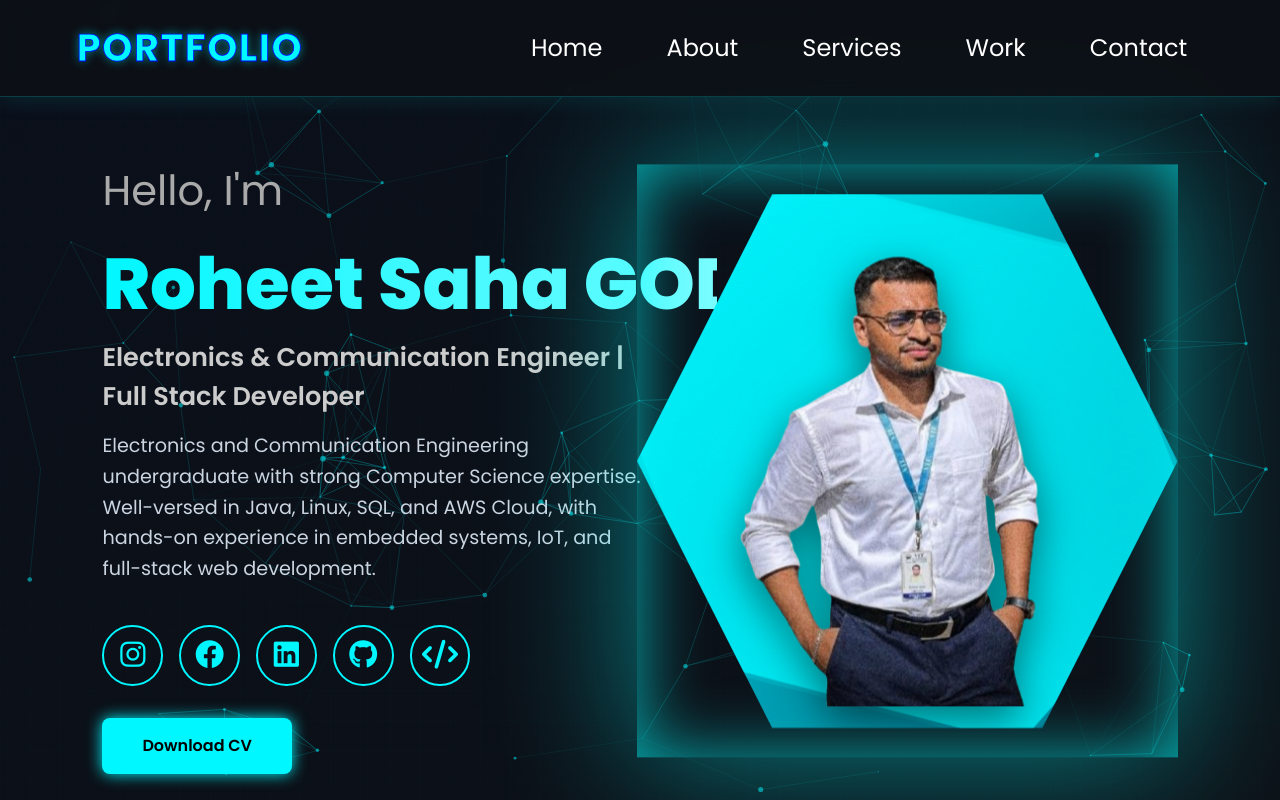
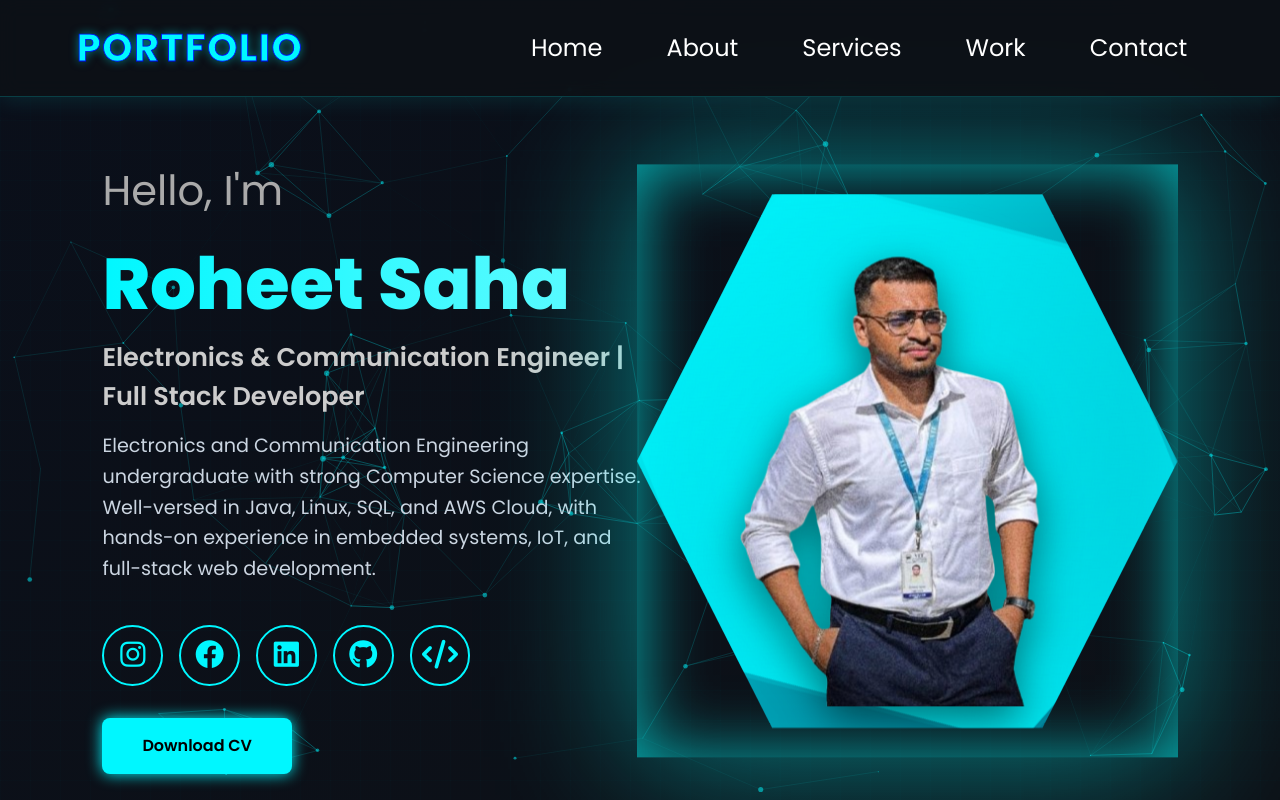
Before and after one commit to RoheetSaha007/Portfolio_Roheet_new, a Next.js app: page / in a window 1280 px wide. Shown: the top 800 px of the page. Built offline with nearby package versions, Linux system fonts and the light colour scheme.

Commit message:
Changin my name again

```diff
--- a/app/page.tsx
+++ b/app/page.tsx
@@ -45,7 +45,7 @@ export default function Portfolio() {
     }
 
     // Typewriter effect
-    const text = "Roheet Saha GOD"
+    const text = "Roheet Saha"
     const typingTarget = typingRef.current
     if (typingTarget) {
       let i = 0
```
